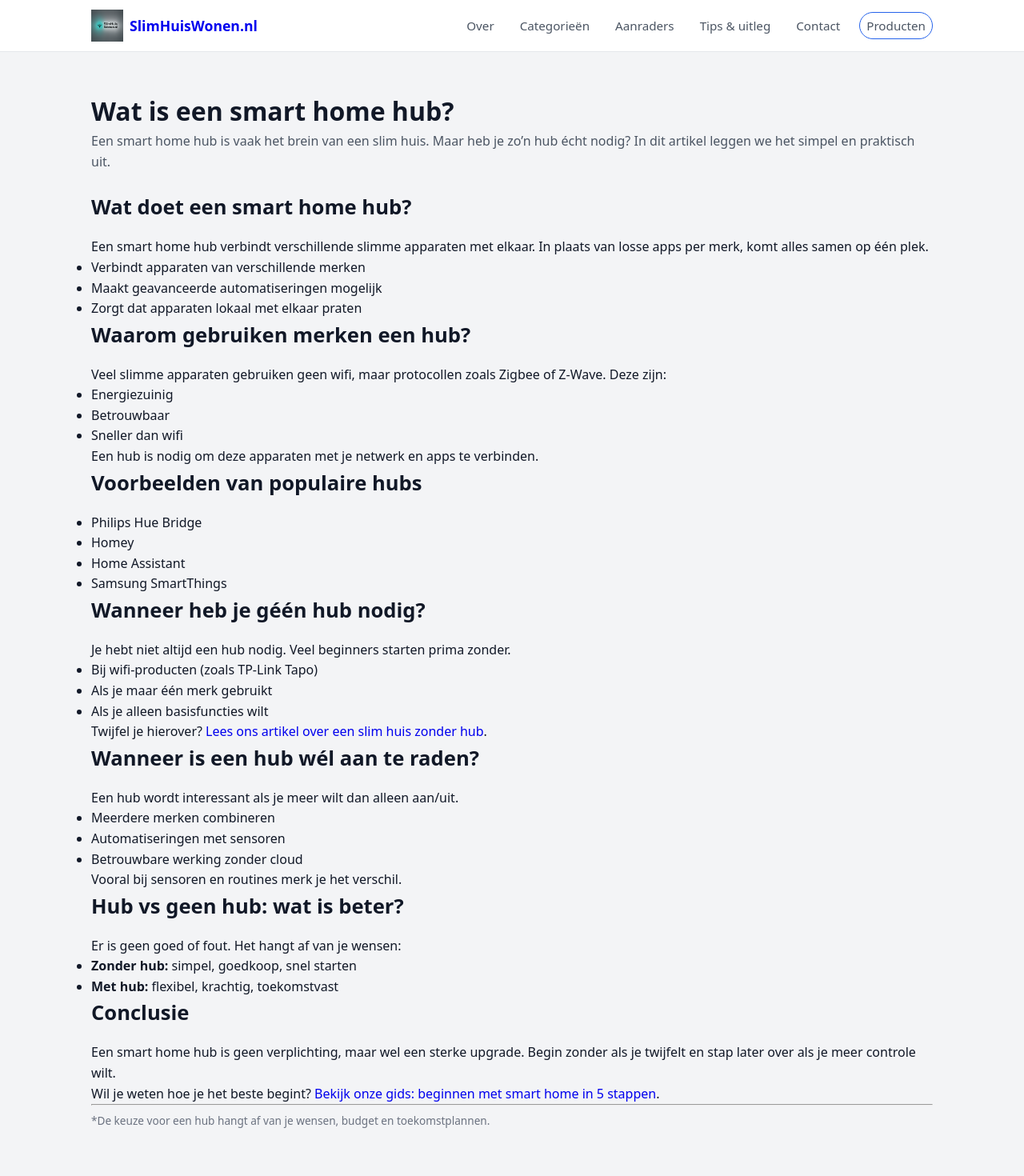
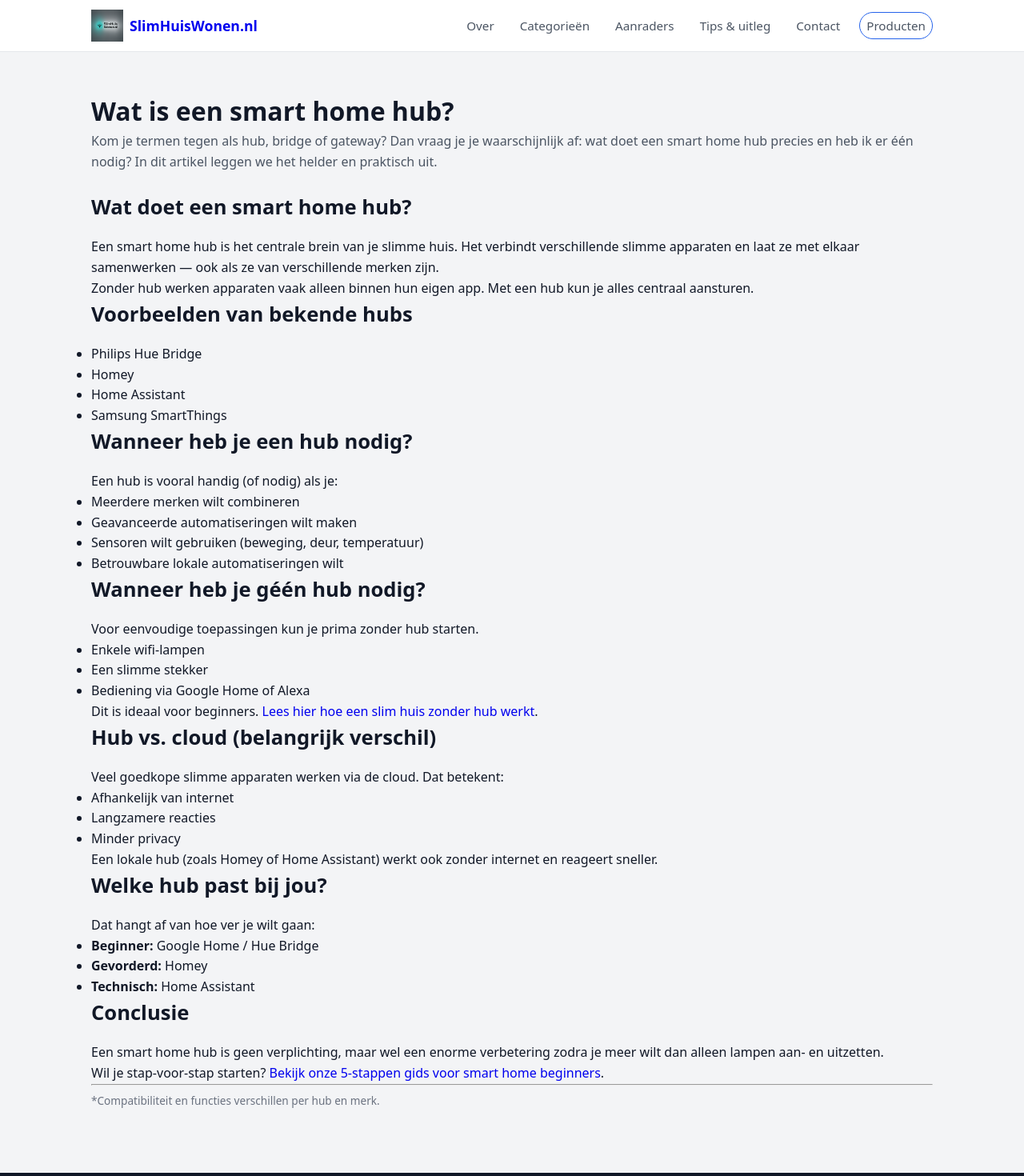
Before and after one commit to hafidgrad/SlimHuisWonen, a Next.js app: page /tips/wat-is-een-smart-home-hub in a window 1280 px wide. Shown: the top 1470 px of the page at 80% size. Built offline with nearby package versions, Linux system fonts and the light colour scheme.

Commit message:
Add article: Wat is een smart home hub

```diff
--- a/app/tips/wat-is-een-smart-home-hub/page.jsx
+++ b/app/tips/wat-is-een-smart-home-hub/page.jsx
@@ -3,9 +3,9 @@ import Footer from "@/components/Footer";
 import Link from "next/link";
 
 export const metadata = {
-  title: "Wat is een smart home hub?",
+  title: "Wat is een smart home hub en heb je er één nodig?",
   description:
-    "Wat is een smart home hub en heb je er één nodig? We leggen uit wat een hub doet, wanneer hij handig is en wanneer niet.",
+    "Wat doet een smart home hub precies? Ontdek wanneer je een hub nodig hebt, welke soorten er zijn en wanneer je zonder kunt.",
   alternates: {
     canonical: "https://slimhuiswonen.nl/tips/wat-is-een-smart-home-hub",
   },
@@ -21,44 +21,25 @@ export default function WatIsEenSmartHomeHub() {
           <h1>Wat is een smart home hub?</h1>
 
           <p className="section-intro">
-            Een smart home hub is vaak het brein van een slim huis. Maar heb je
-            zo’n hub écht nodig? In dit artikel leggen we het simpel en
-            praktisch uit.
+            Kom je termen tegen als hub, bridge of gateway? Dan vraag je je
+            waarschijnlijk af: wat doet een smart home hub precies en heb ik
+            er één nodig? In dit artikel leggen we het helder en praktisch uit.
           </p>
 
           <h2>Wat doet een smart home hub?</h2>
 
           <p>
-            Een smart home hub verbindt verschillende slimme apparaten met
-            elkaar. In plaats van losse apps per merk, komt alles samen op één
-            plek.
+            Een smart home hub is het centrale brein van je slimme huis. Het
+            verbindt verschillende slimme apparaten en laat ze met elkaar
+            samenwerken — ook als ze van verschillende merken zijn.
           </p>
 
-          <ul>
-            <li>Verbindt apparaten van verschillende merken</li>
-            <li>Maakt geavanceerde automatiseringen mogelijk</li>
-            <li>Zorgt dat apparaten lokaal met elkaar praten</li>
-          </ul>
-
-          <h2>Waarom gebruiken merken een hub?</h2>
-
           <p>
-            Veel slimme apparaten gebruiken geen wifi, maar protocollen zoals
-            Zigbee of Z-Wave. Deze zijn:
+            Zonder hub werken apparaten vaak alleen binnen hun eigen app.
+            Met een hub kun je alles centraal aansturen.
           </p>
 
-          <ul>
-            <li>Energiezuinig</li>
-            <li>Betrouwbaar</li>
-            <li>Sneller dan wifi</li>
-          </ul>
-
-          <p>
-            Een hub is nodig om deze apparaten met je netwerk en apps te
-            verbinden.
-          </p>
-
-          <h2>Voorbeelden van populaire hubs</h2>
+          <h2>Voorbeelden van bekende hubs</h2>
 
           <ul>
             <li>Philips Hue Bridge</li>
@@ -67,72 +48,93 @@ export default function WatIsEenSmartHomeHub() {
             <li>Samsung SmartThings</li>
           </ul>
 
+          <h2>Wanneer heb je een hub nodig?</h2>
+
+          <p>
+            Een hub is vooral handig (of nodig) als je:
+          </p>
+
+          <ul>
+            <li>Meerdere merken wilt combineren</li>
+            <li>Geavanceerde automatiseringen wilt maken</li>
+            <li>Sensoren wilt gebruiken (beweging, deur, temperatuur)</li>
+            <li>Betrouwbare lokale automatiseringen wilt</li>
+          </ul>
+
           <h2>Wanneer heb je géén hub nodig?</h2>
 
           <p>
-            Je hebt niet altijd een hub nodig. Veel beginners starten prima
-            zonder.
+            Voor eenvoudige toepassingen kun je prima zonder hub starten.
           </p>
 
           <ul>
-            <li>Bij wifi-producten (zoals TP-Link Tapo)</li>
-            <li>Als je maar één merk gebruikt</li>
-            <li>Als je alleen basisfuncties wilt</li>
+            <li>Enkele wifi-lampen</li>
+            <li>Een slimme stekker</li>
+            <li>Bediening via Google Home of Alexa</li>
           </ul>
 
           <p>
-            Twijfel je hierover?{" "}
+            Dit is ideaal voor beginners.
+            {" "}
             <Link href="/tips/slim-huis-zonder-hub">
-              Lees ons artikel over een slim huis zonder hub
+              Lees hier hoe een slim huis zonder hub werkt
             </Link>.
           </p>
 
-          <h2>Wanneer is een hub wél aan te raden?</h2>
+          <h2>Hub vs. cloud (belangrijk verschil)</h2>
 
           <p>
-            Een hub wordt interessant als je meer wilt dan alleen aan/uit.
+            Veel goedkope slimme apparaten werken via de cloud. Dat betekent:
           </p>
 
           <ul>
-            <li>Meerdere merken combineren</li>
-            <li>Automatiseringen met sensoren</li>
-            <li>Betrouwbare werking zonder cloud</li>
+            <li>Afhankelijk van internet</li>
+            <li>Langzamere reacties</li>
+            <li>Minder privacy</li>
           </ul>
 
           <p>
-            Vooral bij sensoren en routines merk je het verschil.
+            Een lokale hub (zoals Homey of Home Assistant) werkt ook zonder
+            internet en reageert sneller.
           </p>
 
-          <h2>Hub vs geen hub: wat is beter?</h2>
+          <h2>Welke hub past bij jou?</h2>
 
           <p>
-            Er is geen goed of fout. Het hangt af van je wensen:
+            Dat hangt af van hoe ver je wilt gaan:
           </p>
 
           <ul>
-            <li><strong>Zonder hub:</strong> simpel, goedkoop, snel starten</li>
-            <li><strong>Met hub:</strong> flexibel, krachtig, toekomstvast</li>
+            <li>
+              <strong>Beginner:</strong> Google Home / Hue Bridge
+            </li>
+            <li>
+              <strong>Gevorderd:</strong> Homey
+            </li>
+            <li>
+              <strong>Technisch:</strong> Home Assistant
+            </li>
           </ul>
 
           <h2>Conclusie</h2>
 
           <p>
-            Een smart home hub is geen verplichting, maar wel een sterke
-            upgrade. Begin zonder als je twijfelt en stap later over als je
-            meer controle wilt.
+            Een smart home hub is geen verplichting, maar wel een enorme
+            verbetering zodra je meer wilt dan alleen lampen aan- en uitzetten.
           </p>
 
           <p>
-            Wil je weten hoe je het beste begint?{" "}
+            Wil je stap-voor-stap starten?
+            {" "}
             <Link href="/tips/beginnen-met-smart-home">
-              Bekijk onze gids: beginnen met smart home in 5 stappen
+              Bekijk onze 5-stappen gids voor smart home beginners
             </Link>.
           </p>
 
           <hr />
 
           <p className="muted small">
-            *De keuze voor een hub hangt af van je wensen, budget en toekomstplannen.
+            *Compatibiliteit en functies verschillen per hub en merk.
           </p>
         </div>
       </main>
```
